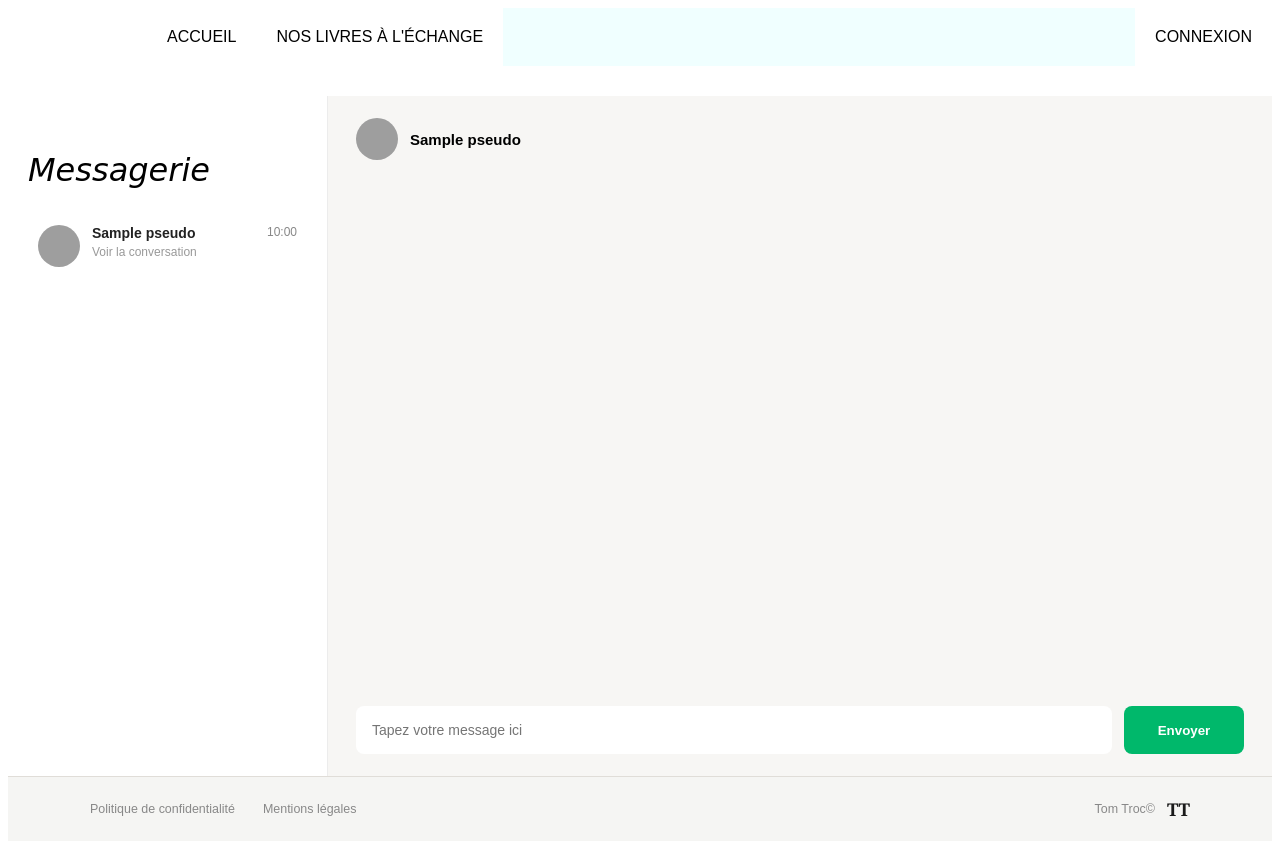
After one commit to SachaFauconnier/Projet-4, a PHP site: template views/templates/messagerie.php in a window 1280 px wide. The commit adds this page. Run offline with PHP 8.4, Linux system fonts and the light colour scheme; the template is opened without the code that fills it: most values are stand-ins (such as "Sample title", 1, 10 or a date in 2020); data that the repository does not hold is empty; grey boxes are pictures that could not be loaded.

Commit message:
Page messagerie

```diff
--- a/css/style.css
+++ b/css/style.css
@@ -1258,3 +1258,177 @@ background: #fff;
 .edit-livre__small-label:hover {
     text-decoration: underline;
 }
+
+
+
+
+
+
+/* ============================================================================================ */
+/* ============================= Messagerie ================================== */
+/* ============================================================================================ */
+
+
+.messagerie {
+    display: grid;
+    grid-template-columns: 320px 1fr;
+    min-height: 85vh;
+    background: #f7f6f4;
+}
+
+.messagerie__sidebar {
+    background: #fff;
+    border-right: 1px solid #ececec;
+    padding: 28px 20px;
+}
+
+.messagerie__title {
+    font-size: 32px;
+    margin-bottom: 26px;
+    font-weight: 500;
+}
+
+.messagerie__list {
+    display: flex;
+    flex-direction: column;
+    gap: 6px;
+}
+
+.messagerie__item {
+    display: flex;
+    gap: 12px;
+    align-items: flex-start;
+    text-decoration: none;
+    color: #222;
+    padding: 10px;
+    border-radius: 10px;
+}
+
+.messagerie__item:hover {
+    background: #f5f5f5;
+}
+
+.messagerie__avatar {
+    width: 42px;
+    height: 42px;
+    border-radius: 50%;
+    object-fit: cover;
+    flex-shrink: 0;
+}
+
+.messagerie__item-content {
+    flex: 1;
+}
+
+.messagerie__item-top {
+    display: flex;
+    justify-content: space-between;
+    gap: 10px;
+}
+
+.messagerie__name {
+    font-weight: 600;
+    font-size: 14px;
+}
+
+.messagerie__time {
+    font-size: 12px;
+    color: #888;
+}
+
+.messagerie__preview {
+    margin: 4px 0 0;
+    font-size: 12px;
+    color: #999;
+}
+
+.messagerie__chat {
+    display: flex;
+    flex-direction: column;
+    padding: 22px 28px;
+}
+
+.messagerie__header {
+    display: flex;
+    align-items: center;
+    gap: 12px;
+    margin-bottom: 24px;
+}
+
+.messagerie__header-name {
+    font-weight: 600;
+    font-size: 15px;
+}
+
+.messagerie__messages {
+    flex: 1;
+    display: flex;
+    flex-direction: column;
+    gap: 18px;
+    padding: 10px 0 30px;
+}
+
+.messagerie__bubble-wrapper {
+    max-width: 70%;
+}
+
+.messagerie__bubble-wrapper.is-me {
+    align-self: flex-end;
+    text-align: right;
+}
+
+.messagerie__bubble-wrapper.is-other {
+    align-self: flex-start;
+}
+
+.messagerie__meta {
+    font-size: 11px;
+    color: #999;
+    margin-bottom: 6px;
+}
+
+.messagerie__bubble {
+    background: #fff;
+    padding: 12px 16px;
+    border-radius: 10px;
+    font-size: 14px;
+    line-height: 1.4;
+    box-shadow: 0 1px 2px rgba(0,0,0,0.03);
+}
+
+.messagerie__form {
+    display: grid;
+    grid-template-columns: 1fr 120px;
+    gap: 12px;
+    align-items: center;
+    margin-top: auto;
+}
+
+.messagerie__input {
+    height: 48px;
+    border: none;
+    border-radius: 8px;
+    background: #fff;
+    padding: 0 16px;
+    font-size: 14px;
+}
+
+.messagerie__button {
+    height: 48px;
+    border: none;
+    border-radius: 8px;
+    background: #00b86b;
+    color: #fff;
+    font-weight: 600;
+    cursor: pointer;
+}
+
+.messagerie__button:hover {
+    background: #009e5c;
+}
+
+.messagerie__empty {
+    margin: auto;
+    color: #888;
+    font-size: 16px;
+}
--- a/views/templates/detailLivre.php
+++ b/views/templates/detailLivre.php
@@ -48,9 +48,9 @@
                 </a>
             </div>
 
-            <a href="index.php?action=messagerie&id=<?= (int)$livre['utilisateur_id'] ?>" class="livre-detail__button">
-                Envoyer un message
-            </a>
+            <a href="index.php?action=messagerie&user=<?= (int)$livre['utilisateur_id'] ?>" class="livre-detail__button">
+    Envoyer un message
+</a>
 
         </div>
 
--- /dev/null
+++ b/views/templates/messagerie.php
@@ -0,0 +1,75 @@
+<section class="messagerie">
+
+    <div class="messagerie__sidebar">
+        <h1 class="messagerie__title">Messagerie</h1>
+
+        <div class="messagerie__list">
+            <?php foreach ($conversations as $conversation): ?>
+                <a
+                    href="index.php?action=messagerie&user=<?= (int)$conversation['id'] ?>"
+                    class="messagerie__item"
+                >
+                    <img src="https://i.ibb.co/fVbxwgSY/Mask-group.png" alt="" class="messagerie__avatar">
+
+                    <div class="messagerie__item-content">
+                        <div class="messagerie__item-top">
+                            <span class="messagerie__name"><?= htmlspecialchars($conversation['pseudo']) ?></span>
+                            <span class="messagerie__time">
+                                <?= date('H:i', strtotime($conversation['last_date'])) ?>
+                            </span>
+                        </div>
+                        <p class="messagerie__preview">Voir la conversation</p>
+                    </div>
+                </a>
+            <?php endforeach; ?>
+        </div>
+    </div>
+
+    <div class="messagerie__chat">
+
+        <?php if ($selectedUser): ?>
+
+            <div class="messagerie__header">
+                <img src="https://i.ibb.co/fVbxwgSY/Mask-group.png" alt="" class="messagerie__avatar">
+                <span class="messagerie__header-name"><?= htmlspecialchars($selectedUser->getPseudo()) ?></span>
+            </div>
+
+            <div class="messagerie__messages">
+                <?php foreach ($messages as $message): ?>
+                    <div class="messagerie__bubble-wrapper <?= (int)$message['expediteur_id'] === (int)$idUtilisateur ? 'is-me' : 'is-other' ?>">
+                        <div class="messagerie__meta">
+                            <?= htmlspecialchars($message['expediteur_pseudo']) ?> · <?= date('H:i', strtotime($message['date_creation'])) ?>
+                        </div>
+
+                        <div class="messagerie__bubble">
+                            <?= nl2br(htmlspecialchars($message['contenu'])) ?>
+                        </div>
+                    </div>
+                <?php endforeach; ?>
+            </div>
+
+            <form action="index.php?action=sendMessage" method="post" class="messagerie__form">
+                <input type="hidden" name="destinataire_id" value="<?= (int)$selectedUser->getId() ?>">
+
+                <input
+                    type="text"
+                    name="contenu"
+                    class="messagerie__input"
+                    placeholder="Tapez votre message ici"
+                    required
+                >
+
+                <button type="submit" class="messagerie__button">Envoyer</button>
+            </form>
+
+        <?php else: ?>
+
+            <div class="messagerie__empty">
+                Sélectionnez une conversation.
+            </div>
+
+        <?php endif; ?>
+
+    </div>
+
+</section>
```
Also changed, not shown: controllers/UserController.php (+51 -0 lines), index.php (+10 -0 lines), models/MessageManager.php (added, +72 -0 lines).
